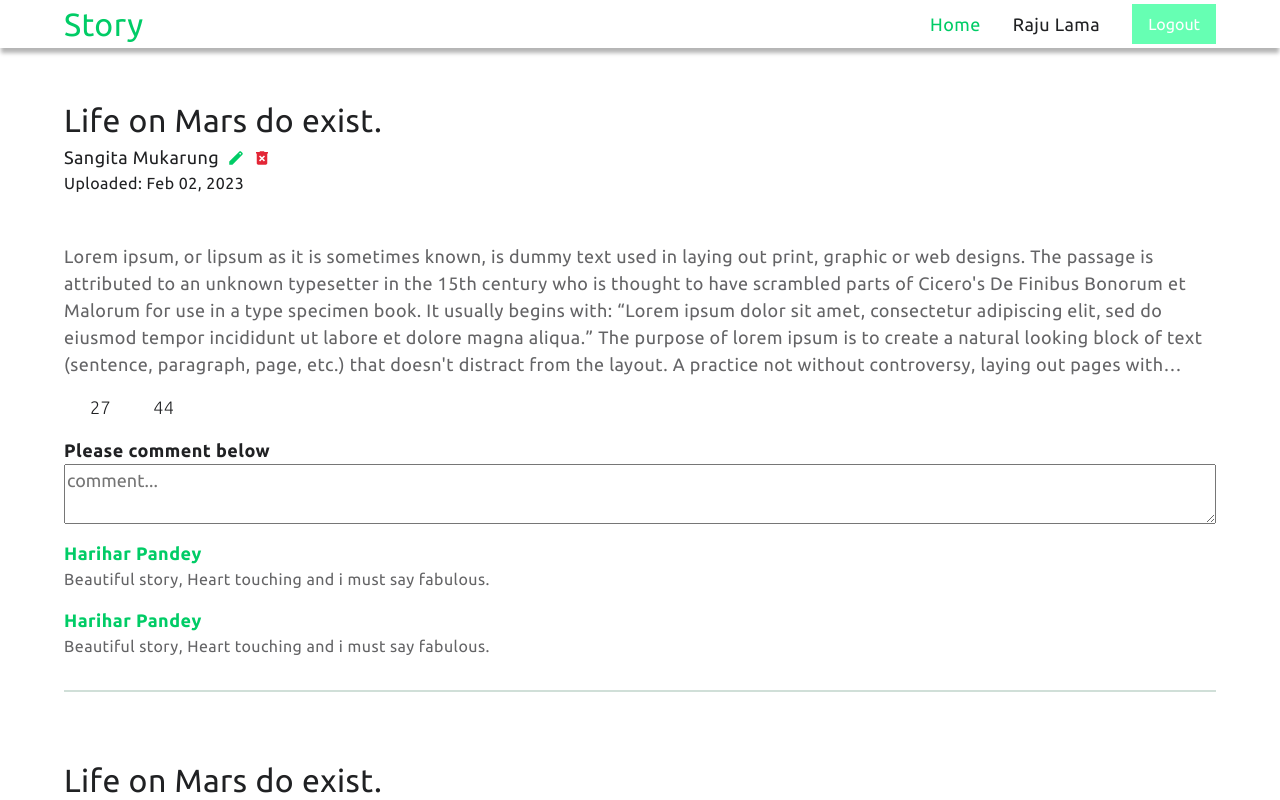
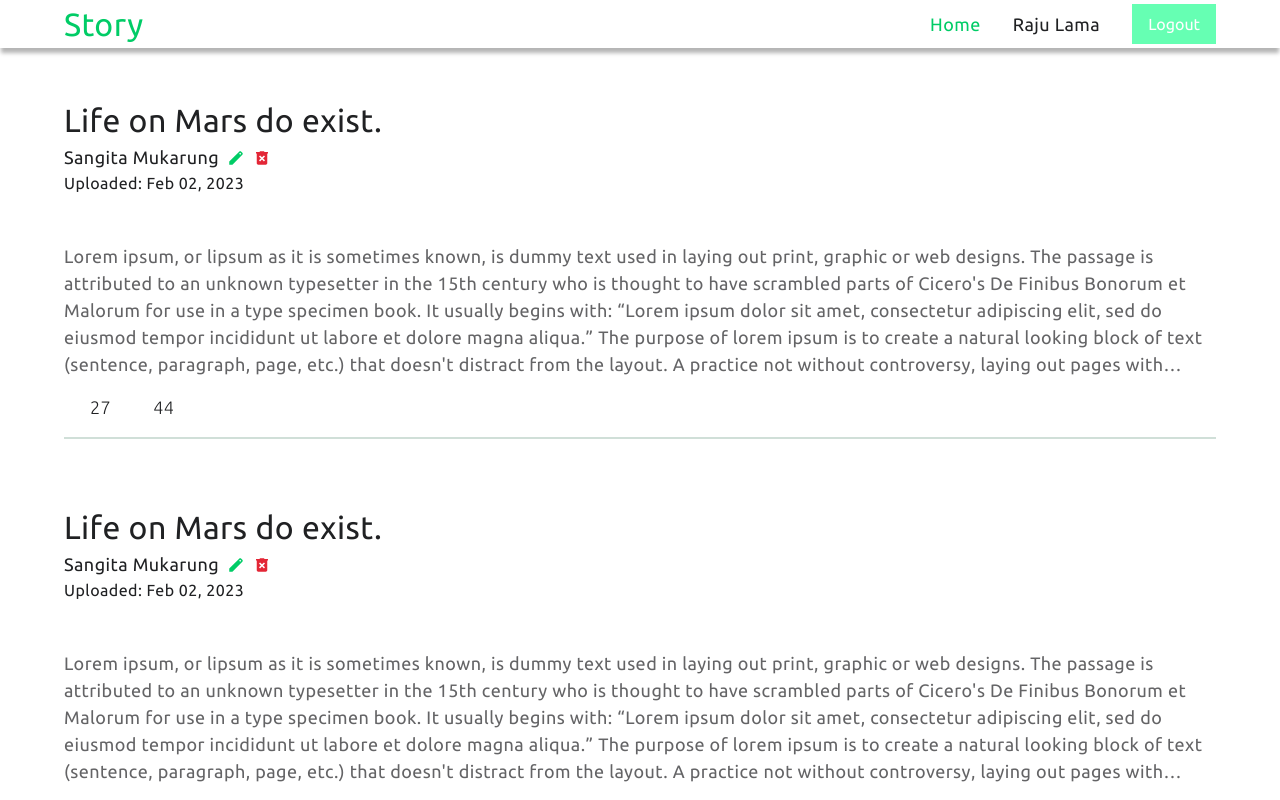
Before and after one commit to rajutamanglama63/express-session-stories, a React (Create React App) app in the folder client/: page / in a window 1280 px wide. Shown: the top 800 px of the page. Built offline with nearby package versions, Linux system fonts and the light colour scheme; some icons are missing.

Commit message:
feat: comment section added in card

```diff
--- a/client/src/components/Card.js
+++ b/client/src/components/Card.js
@@ -1,9 +1,16 @@
 import { Icon } from "@iconify/react";
+import { useState } from "react";
 import { useNavigate } from "react-router-dom";
 import Comment from "./Comment";
 
 const Card = () => {
   const navigate = useNavigate();
+
+  const [dispalyComment, setDisplayComment] = useState(false);
+
+  const commentDisplayHandler = () => {
+    setDisplayComment(!dispalyComment);
+  };
 
   const singlePageHandler = () => {
     navigate("/single/:id");
@@ -55,12 +62,20 @@ const Card = () => {
           <Icon icon="mdi:like" className="like-cmnt-btn" />
           <span className="region-left-margin-tn no-font-weight">27</span>
         </div>
-        <div className="flex align-center region-left-margin-md ">
+        <div
+          className="flex align-center region-left-margin-md "
+          onClick={commentDisplayHandler}
+        >
           <Icon icon="ic:round-mode-comment" className="like-cmnt-btn" />
           <span className="region-left-margin-tn no-font-weight">44</span>
         </div>
       </div>
-      <Comment />
+
+      {dispalyComment ? (
+        <>
+          <Comment />
+        </>
+      ) : null}
       <div className="line region-margin-tn"></div>
     </div>
   );
```
